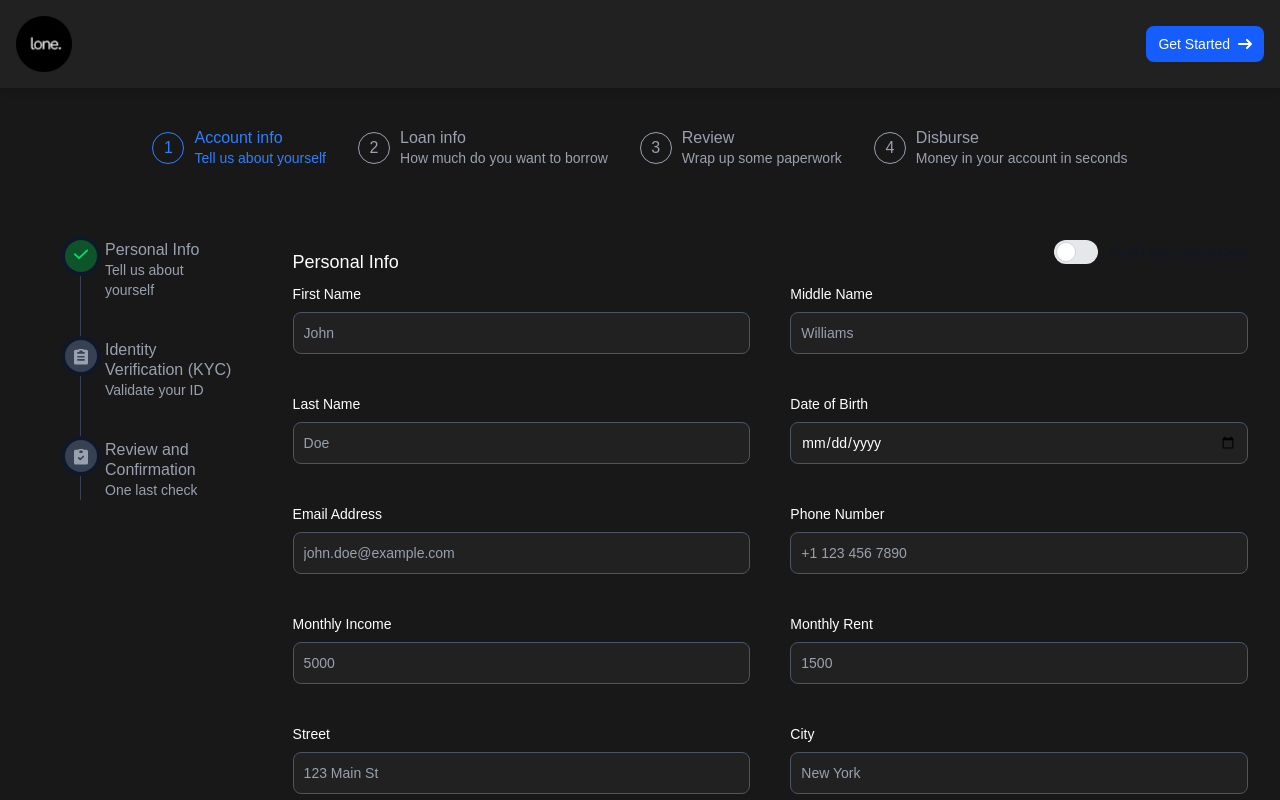
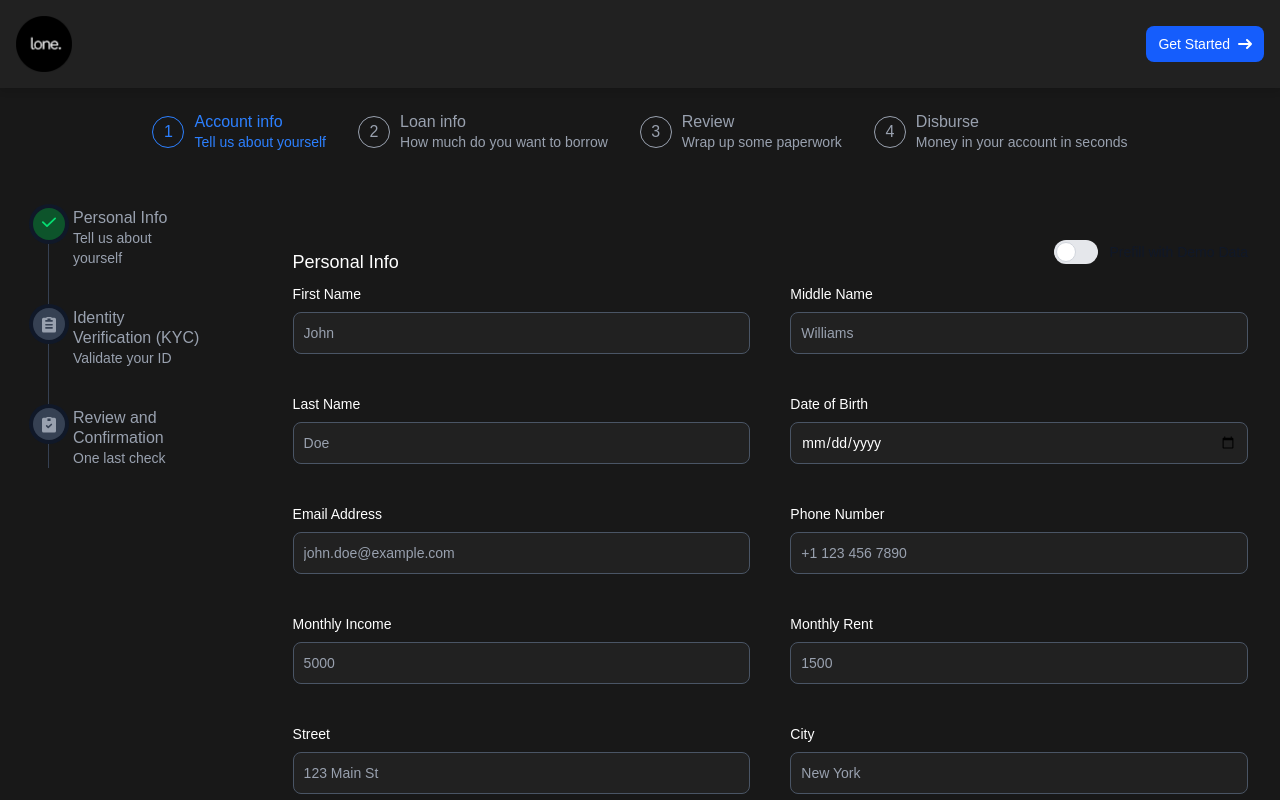
Before and after one commit to hakeem-jc/lone_2.0, a Next.js app: page /onboarding in a window 1280 px wide. Shown: the top 800 px of the page. Built offline with nearby package versions, Linux system fonts and the light colour scheme.

Commit message:
feat: Update section headings

```diff
--- a/app/onboarding/AccountInfoSection.tsx
+++ b/app/onboarding/AccountInfoSection.tsx
@@ -218,7 +218,7 @@ export default function AccountInfoSection({ onComplete }: AccountInfoSectionPro
         <TimelineStepper steps={steps} />
       </div>
 
-      <section className="w-full">
+      <section className="w-full p-8">
         {currentPage === "one" && (
           <form onSubmit={handleSubmit(onSubmitOne)}>
             <div className="flex justify-between items-center w-full">
--- a/app/onboarding/DisburseSection.tsx
+++ b/app/onboarding/DisburseSection.tsx
@@ -11,8 +11,8 @@ export default function DisburseSection({ onBack }: DisburseSectionProps) {
 
   return (
     <section className="w-full">
-      <div className="flex justify-between items-center w-full mb-6">
-        <h2 className="text-2xl font-bold block">Disburse</h2>
+      <div className="bg-secondary p-10 flex flex-col">
+        <h2 className="text-3xl">Disburse</h2>
       </div>
 
       <div className="rounded-lg p-6 text-center">
--- a/app/onboarding/page.tsx
+++ b/app/onboarding/page.tsx
@@ -48,7 +48,7 @@ const Page = () => {
   return (
     <main className="pt-24">
       <Header />
-      <section className="flex flex-col gap-10 p-4">
+      <section className="flex flex-col gap-10">
         <Stepper
           steps={[
             {
@@ -74,7 +74,7 @@ const Page = () => {
           ]}
         />
 
-        <section className="flex gap-15 p-4">
+        <section className="flex gap-15">
           {currentMainStep === 0 && (
             <AccountInfoSection onComplete={handleAccountInfoComplete} />
           )}
```
